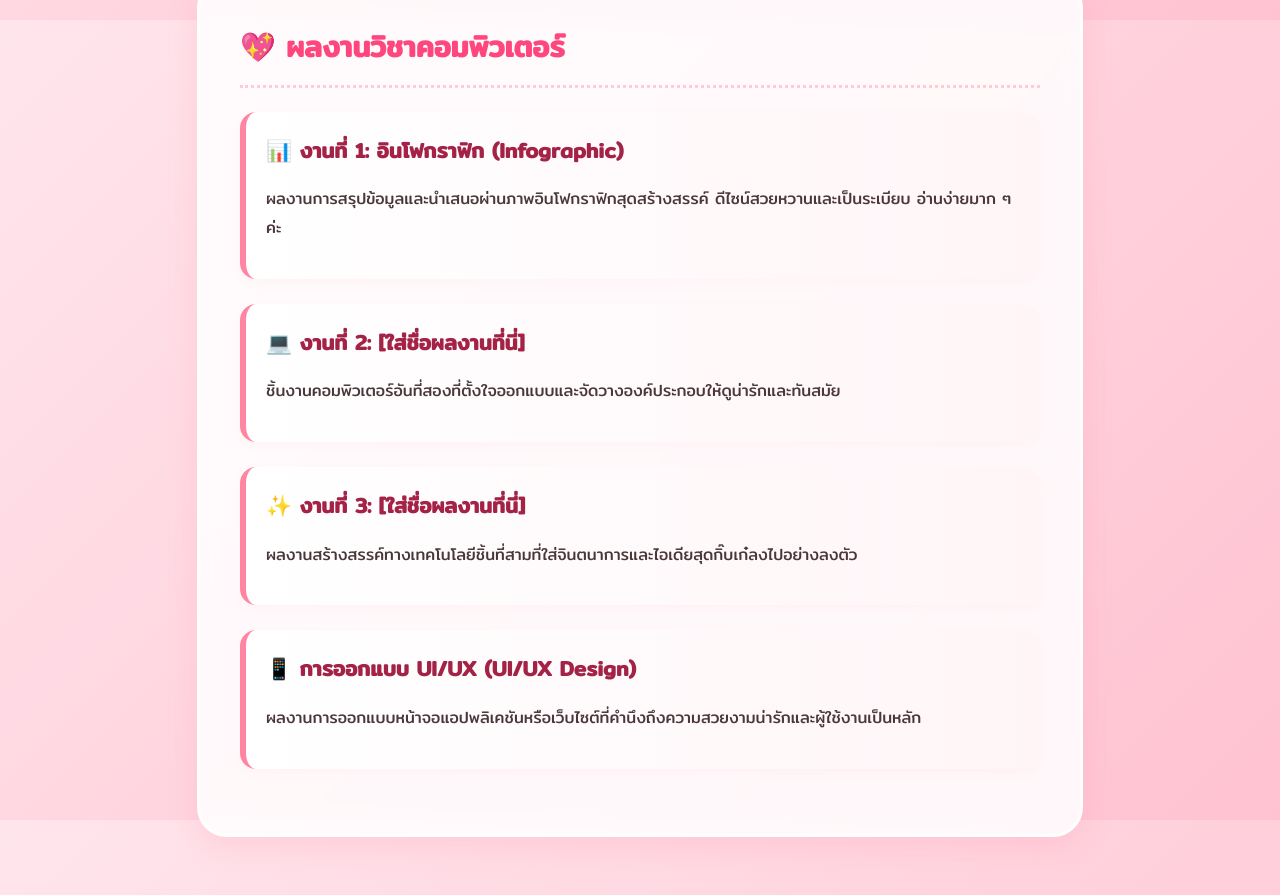
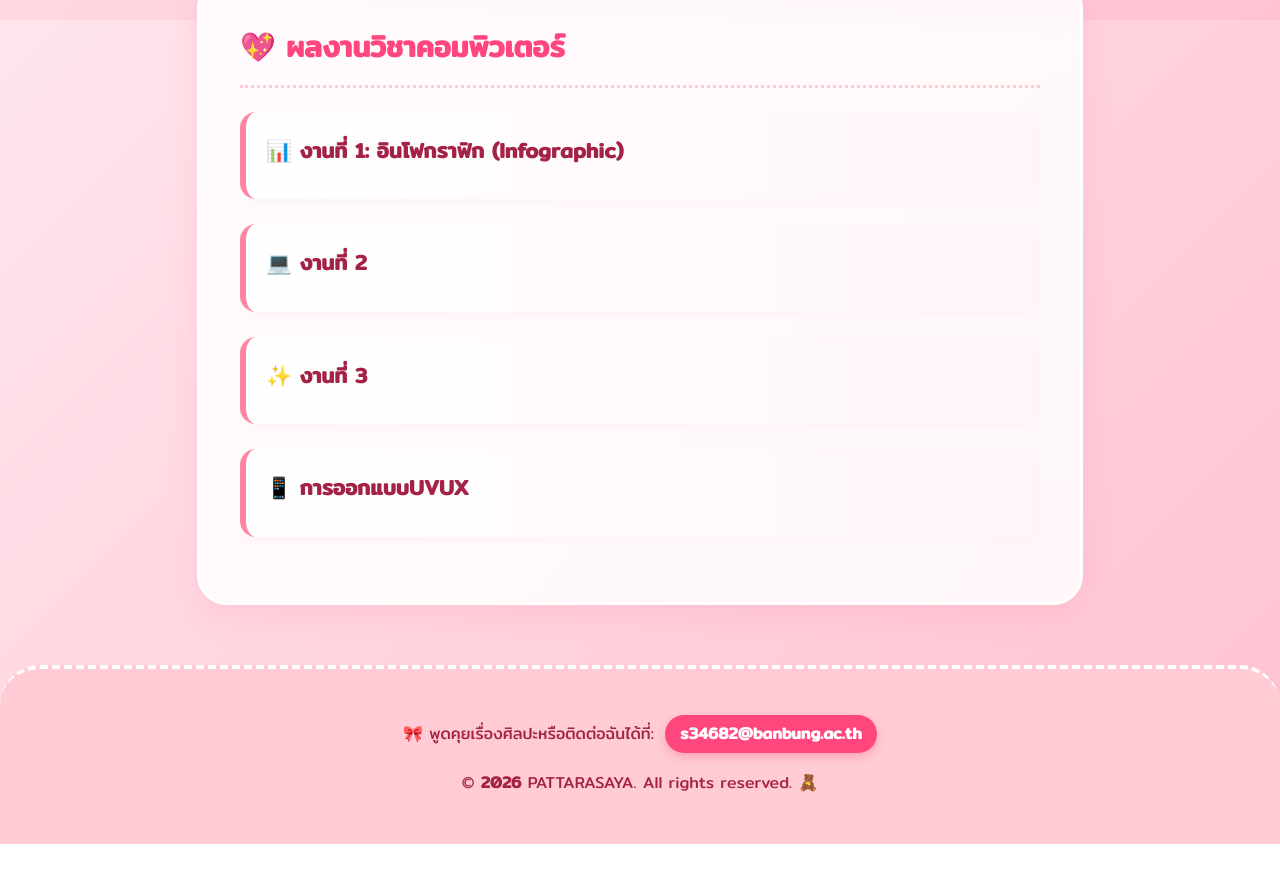
Before and after one commit to importpattarasaya/importpattarasaya.github.io, a plain HTML site: page index.htm in a window 1280 px wide. Shown: the part 1580-2475 px from the top of the page. After the commit the page ends 2424 px from the top, so only its background shows below. Drawn offline with Linux system fonts and the light colour scheme.

Commit message:
Update index.htm

```diff
--- a/index.htm
+++ b/index.htm
@@ -204,7 +204,7 @@ footer a:hover {
 
 <section id="about">
 <h2>เกี่ยวกับฉัน & ศิลปะ</h2>
-<p>ฉันเป็นคนที่มีความหลงใหลในศิลปะและการถ่ายทอดความรู้สึกผ่านลวดลาย สีสัน และลายเส้น ฉันสนุกกับการค้นหาสไตล์ใหม่ ๆ และพัฒนาทักษะด้านงานสร้างสรรค์อยู่เสมอ สรรค์สร้างทุกอย่างด้วยใจรักเลยค่ะน้า~</p>
+<p>ฉันเป็นคนที่มีความหลงใหลในศิลปะและการถ่ายทอดความรู้สึกผ่านลวดลาย สีสัน และลายเส้น ฉันสนุกกับการค้นหาสไตล์ใหม่ ๆ และพัฒนาทักษะด้านงานสร้างสรรค์อยู่เสมอ </p>
 </section>
 
 <section id="projects">
@@ -233,19 +233,15 @@ footer a:hover {
 <h2>ผลงานวิชาคอมพิวเตอร์</h2>
 <div class="project">
 <h3>📊 งานที่ 1: อินโฟกราฟิก (Infographic)</h3>
-<p>ผลงานการสรุปข้อมูลและนำเสนอผ่านภาพอินโฟกราฟิกสุดสร้างสรรค์ ดีไซน์สวยหวานและเป็นระเบียบ อ่านง่ายมาก ๆ ค่ะ</p>
 </div>
 <div class="project">
-<h3>💻 งานที่ 2: [ใส่ชื่อผลงานที่นี่]</h3>
-<p>ชิ้นงานคอมพิวเตอร์อันที่สองที่ตั้งใจออกแบบและจัดวางองค์ประกอบให้ดูน่ารักและทันสมัย</p>
+<h3>💻 งานที่ 2</h3>
 </div>
 <div class="project">
-<h3>✨ งานที่ 3: [ใส่ชื่อผลงานที่นี่]</h3>
-<p>ผลงานสร้างสรรค์ทางเทคโนโลยีชิ้นที่สามที่ใส่จินตนาการและไอเดียสุดกิ๊บเก๋ลงไปอย่างลงตัว</p>
+<h3>✨ งานที่ 3</h3>
 </div>
 <div class="project">
-<h3>📱 การออกแบบ UI/UX (UI/UX Design)</h3>
-<p>ผลงานการออกแบบหน้าจอแอปพลิเคชันหรือเว็บไซต์ที่คำนึงถึงความสวยงามน่ารักและผู้ใช้งานเป็นหลัก</p>
+<h3>📱 การออกแบบUVUX </h3>
 </div>
 </section>
 
```
